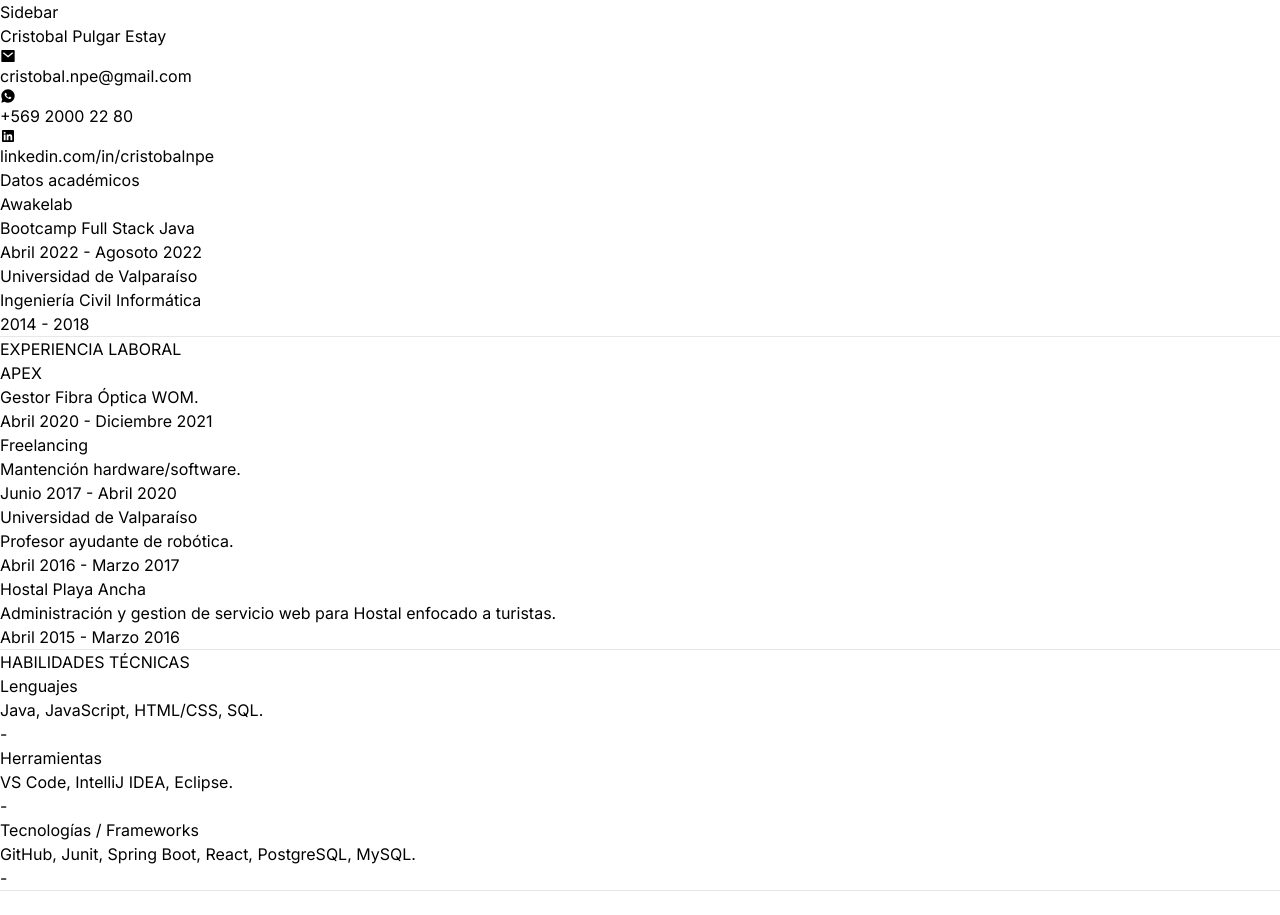
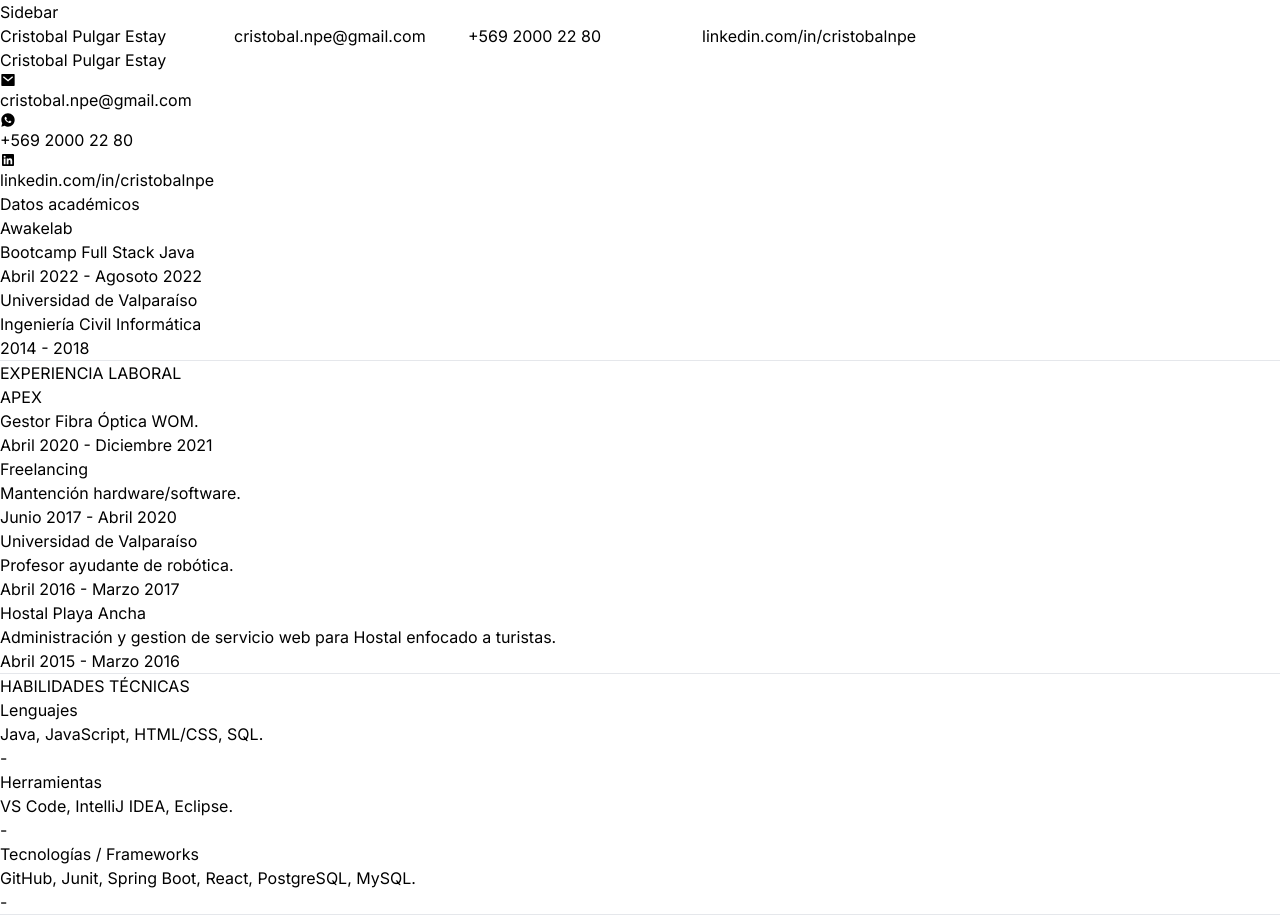
Before and after one commit to CristobalNPE/CvGenerator, a React (Vite) app: page / in a window 1280 px wide. Before the commit the page ends 891 px from the top, so only its background shows below. Built offline with nearby package versions, Linux system fonts and the light colour scheme.

Commit message:
make basic information dinamic on sidebar

```diff
--- a/src/components/ContactLink.jsx
+++ b/src/components/ContactLink.jsx
@@ -1,7 +1,7 @@
 function ContactLink({ text, link, icon }) {
   return (
     <a href={link} className="text-xs font-light flex items-center gap-1">
-      <span className="opacity-70">{icon}</span> {text}
+      <span className="opacity-70">{text && icon}</span> {text}
     </a>
   );
 }
--- a/src/components/CvEditor.jsx
+++ b/src/components/CvEditor.jsx
@@ -1,12 +1,25 @@
+import { useState } from "react";
+import userData from "../constants/userData";
 import PreviewPage from "./PreviewPage";
 import Sidebar from "./Sidebar";
-import userData from "../constants/userData";
+function CvEditor() {
+  const [currentCv, setCurrentCv] = useState(userData);
 
-function CvEditor() {
+  const handleChange = (event) => {
+    const { name, value } = event.target;
+
+    setCurrentCv((prevCurrentCv) => {
+      return {
+        ...prevCurrentCv,
+        [name]: value,
+      };
+    });
+  };
+
   return (
     <main className="bg-slate-600 min-h-screen flex">
-      <Sidebar />
-      <PreviewPage cvInfo={userData} />
+      <Sidebar cvInfo={currentCv} onCvChange={handleChange} />
+      <PreviewPage cvInfo={currentCv} />
     </main>
   );
 }
--- a/src/components/Sidebar.jsx
+++ b/src/components/Sidebar.jsx
@@ -1,23 +1,40 @@
-import SideButton from "./SideButton";
-import { RiUser3Fill } from "react-icons/ri";
-import { RiBook2Fill } from "react-icons/ri";
-import { RiBriefcase2Fill } from "react-icons/ri";
-import { RiHammerFill } from "react-icons/ri";
-
-function Sidebar() {
+function Sidebar({ cvInfo, onCvChange }) {
   return (
-    <nav className="bg-slate-300 flex flex-col w-1/4 drop-shadow-xl gap-10 items-center">
+    <nav className="bg-slate-300 flex flex-col w-1/4 drop-shadow-xl gap-5 items-center">
       <h1>Sidebar</h1>
       {/* <SideButton icon={<RiUser3Fill />} text="información general" />
       <SideButton icon={<RiBook2Fill />} text="DATOS ACADéMICOS" />
       <SideButton icon={<RiBriefcase2Fill />} text="EXPERIENCIA LABORAL" />
       <SideButton icon={<RiHammerFill />} text="HABILIDADES TéCNICAS" /> */}
 
-
-
-
-
-
+      <input
+        name="name"
+        type="text"
+        placeholder="Nombre Completo"
+        value={cvInfo.name}
+        onChange={onCvChange}
+      />
+      <input
+        name="email"
+        type="email"
+        placeholder="Correo Electrónico"
+        value={cvInfo.email}
+        onChange={onCvChange}
+      />
+      <input
+        name="phoneNumber"
+        type="text"
+        placeholder="Número Contacto"
+        value={cvInfo.phoneNumber}
+        onChange={onCvChange}
+      />
+      <input
+        name="linkedIn"
+        type="text"
+        placeholder="LinkedIn"
+        value={cvInfo.linkedIn}
+        onChange={onCvChange}
+      />
     </nav>
   );
 }
```
Also changed, not shown: src/constants/base.js (added, +9 -0 lines).
